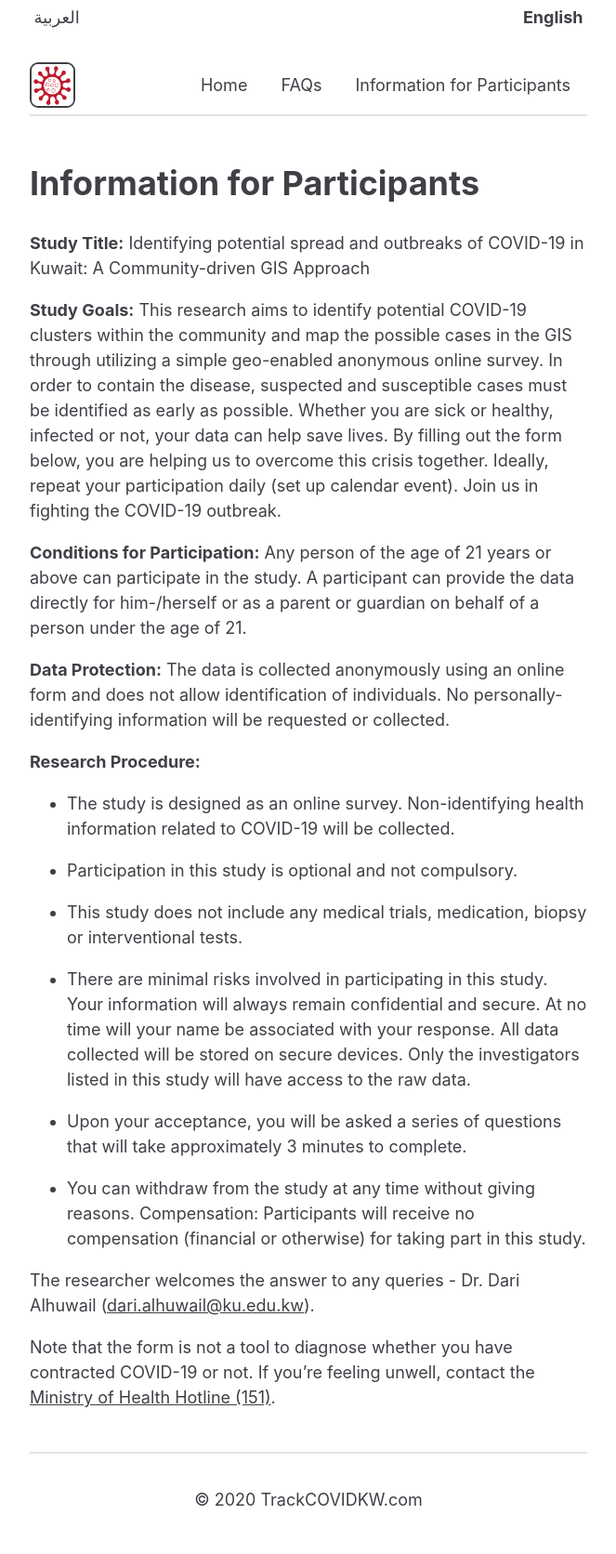
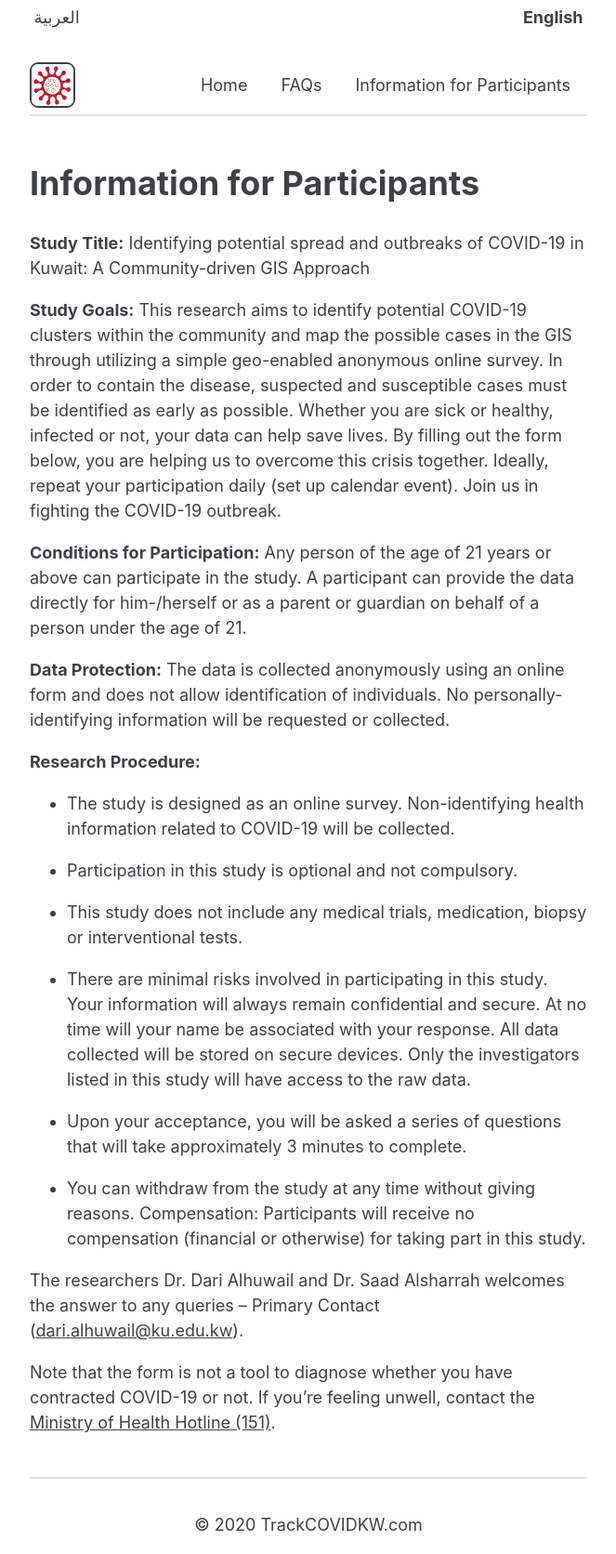
Before and after one commit to coronamapskw/trackcovidkw.org, a Jekyll site: the page built from en/info-for-participants.md, in a window 1280 px wide. Shown: the whole page at 93% size, without its empty margins (308-971 px from the left). Built offline with Jekyll 4.4.1, drawn with Linux system fonts in a browser that asks for light colours; before the commit the page ends 1645 px from its top, so only the background shows below that.

Commit message:
Update info-for-participants.md
added Dr. Saad's name

```diff
--- a/en/info-for-participants.md
+++ b/en/info-for-participants.md
@@ -24,6 +24,6 @@ title: Information for Participants
 * You can withdraw from the study at any time without giving reasons.
 Compensation: Participants will receive no compensation (financial or otherwise) for taking part in this study.
 
-The researcher welcomes the answer to any queries - Dr. Dari Alhuwail ([dari.alhuwail@ku.edu.kw](mailto:dari.alhuwail@ku.edu.kw)).
+The researchers Dr. Dari Alhuwail  and Dr. Saad Alsharrah welcomes the answer to any queries – Primary Contact ([dari.alhuwail@ku.edu.kw](mailto:dari.alhuwail@ku.edu.kw)).
 
 Note that the form is not a tool to diagnose whether you have contracted COVID-19 or not. If you're feeling unwell, contact the [Ministry of Health Hotline (151)](tel:151).
```
